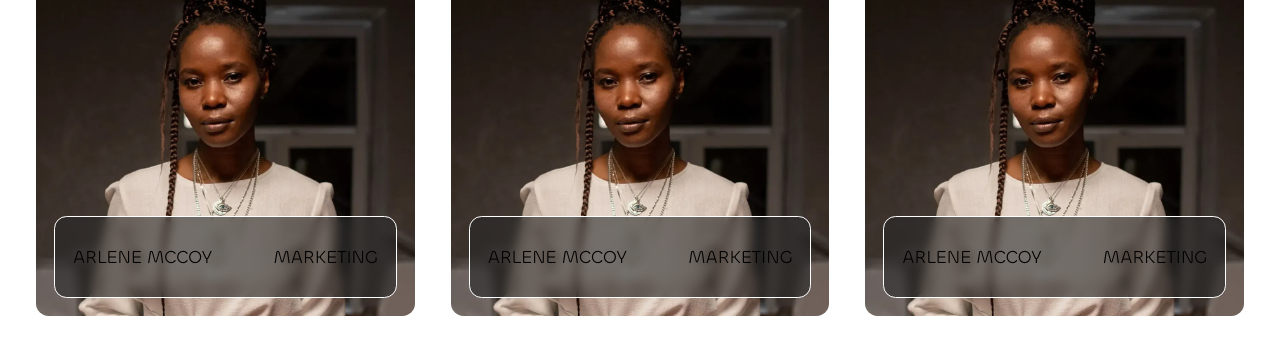
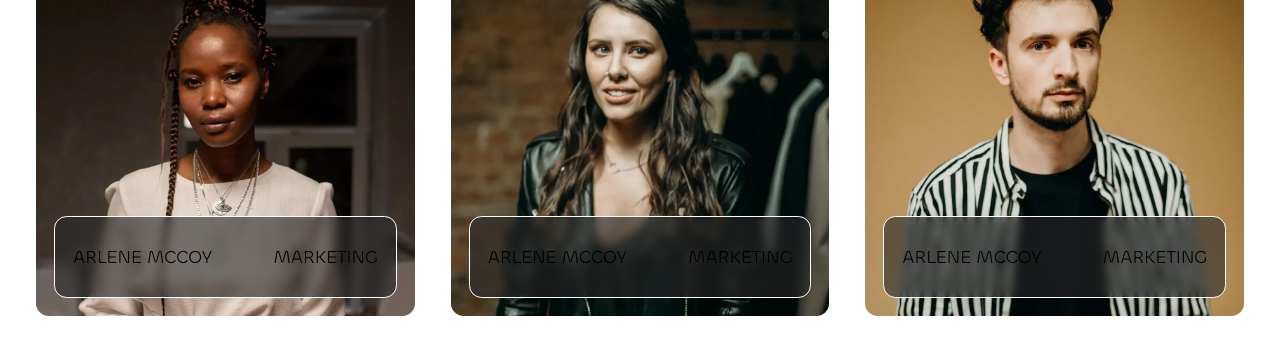
Before and after one commit to rohitt-sharma96/cohort-2_Day-23, a plain HTML site: page index.html in a window 1280 px wide. Shown: the part 1733-2085 px from the top of the page. Drawn offline with nearby package versions, Linux system fonts and the light colour scheme.

Commit message:
card image changes

```diff
--- a/index.html
+++ b/index.html
@@ -75,7 +75,7 @@
 
         <section class="view4">
 
-            <div class="card">
+            <div class="card1">
 
                 <div class="top">
 
@@ -95,7 +95,7 @@
                 </div>
             </div>
 
-             <div class="card">
+             <div class="card2">
 
                 <div class="top">
 
@@ -115,7 +115,7 @@
                 </div>
             </div>
 
-             <div class="card">
+             <div class="card3">
 
                 <div class="top">
 
--- a/style.scss
+++ b/style.scss
@@ -169,10 +169,32 @@ main {
         gap: 2rem;
         padding: 1rem;
 
-        .card {
+        .card1 {
             width: 100%;
             border-radius: 0.7rem;
             background-image: url('./card 1.webp');
+            background-size: cover;
+            aspect-ratio: 1/1;
+            @include flex-column(0rem);
+            justify-content: space-between;
+            padding: 1rem;
+        }
+
+        .card2 {
+            width: 100%;
+            border-radius: 0.7rem;
+            background-image: url('./card 2.webp');
+            background-size: cover;
+            aspect-ratio: 1/1;
+            @include flex-column(0rem);
+            justify-content: space-between;
+            padding: 1rem;
+        }
+
+        .card3 {
+            width: 100%;
+            border-radius: 0.7rem;
+            background-image: url('./card 3.webp');
             background-size: cover;
             aspect-ratio: 1/1;
             @include flex-column(0rem);
```
Also changed, not shown: card 2.webp (added), card 3.webp (added), style.css, 1 other file.
